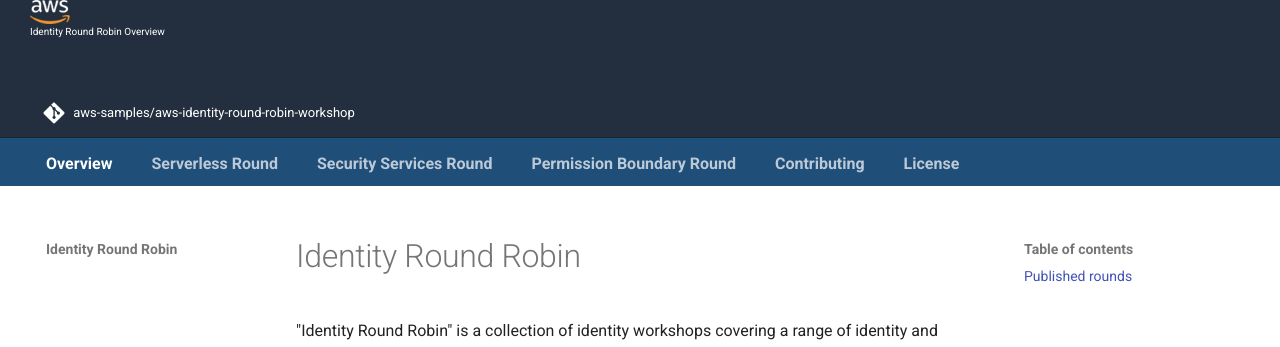
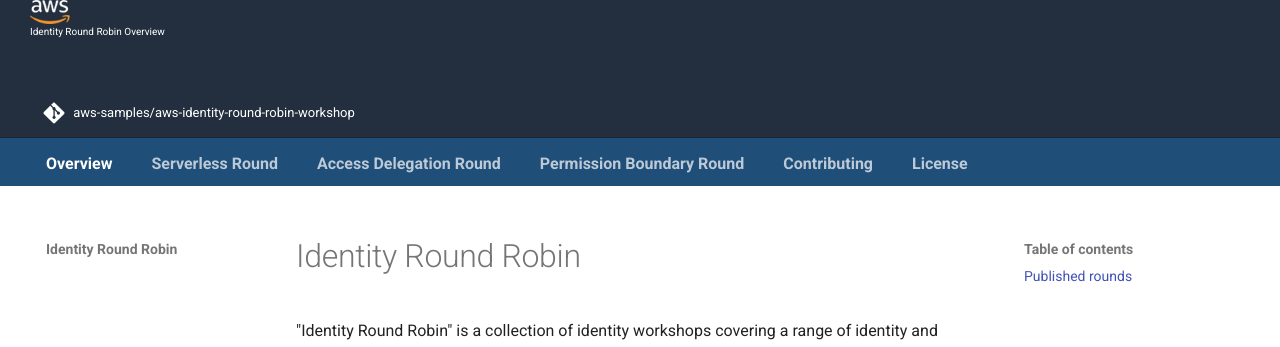
Before and after one commit to skiritan/aws-identity-round-robin-workshop, an MkDocs documentation site: the page built from docs/index.md, in a window 1280 px wide and 1073 px high. Shown: the top 347 px of the window. Built offline with MkDocs 1.6.1 and Material for MkDocs 9.7.7, drawn with Linux system fonts in a browser that asks for light colours; comment, search, counter and statistics services are not loaded.

Commit message:
change name to access delegation round

```diff
--- a/mkdocs.yml
+++ b/mkdocs.yml
@@ -50,7 +50,7 @@
     - 'Scenario': 'serverless/index.md'
     - 'Build Phase': 'serverless/build.md'
     - 'Verify Phase': 'serverless/verify.md'
-  - 'Security Services Round':
+  - 'Access Delegation Round':
     - 'Scenario': 'ess/index.md'
     - 'Build Phase': 'ess/build.md'
     - 'Verify Phase': 'ess/verify.md'
```
